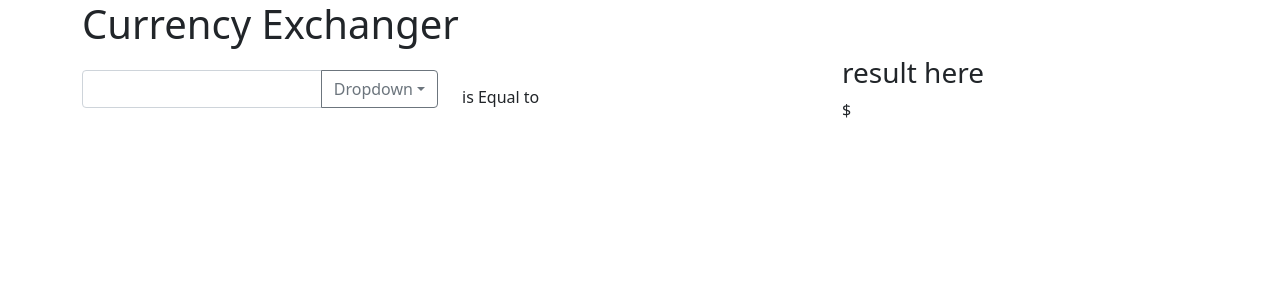
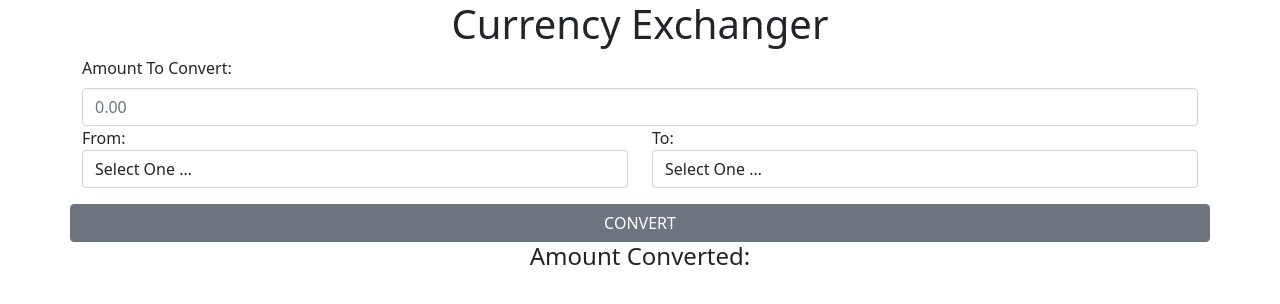
Before and after one commit to edm1001/Currency-Checker, a plain HTML site: page index.html in a window 1280 px wide. Drawn offline with nearby package versions, Linux system fonts and the light colour scheme.

Commit message:
change layout

```diff
--- a/index.html
+++ b/index.html
@@ -9,42 +9,63 @@
 </head>
 <body>
 
-        <div class="container">
+        <div class="text-center">
             <h1 class="">Currency Exchanger</h1>
         </div>
         <div class="container">
+            <div class="form-group">
+                <label class="form-label">
+                Amount To Convert:
+            </label>
+            <input type="text" class="form-control" placeholder="0.00" >
+            <div class="row">
+                <div class="col">
+                    <span>From: </span>
+                    <select class="form-control from">
+                        <option value="">Select One …</option>
+                        <option value="USD">USD</option>
+                        <option value="AED">AED</option>
+                        <option value="ARS">ARS</option>
+                        <option value="AUD">AUD</option>
+                        <option value="BGN">BGN</option>
+                        <option value="BRL">BRL</option>
+                        <option value="BSD">BSD</option>
+                    </select>
+                </div>
+                <div class="col">
+                    <span>To:</span>
+                    <select class="form-control to">
+                        <option value="">Select One …</option>
+                        <option value="USD">USD</option>
+                        <option value="AED">AED</option>
+                        <option value="ARS">ARS</option>
+                        <option value="AUD">AUD</option>
+                        <option value="BGN">BGN</option>
+                        <option value="BRL">BRL</option>
+                        <option value="BSD">BSD</option>
+                    </select>
 
-            <div class="row align-items-center">
-                <div class="col">
-                <div class="input-group mb-3">
-                    <input type="text" class="form-control" aria-label="Text input with dropdown button">
-                    <button class="btn btn-outline-secondary dropdown-toggle" type="button" data-bs-toggle="dropdown" aria-expanded="false">Dropdown</button>
-                    <ul class="dropdown-menu dropdown-menu-end">
-                        <li><a class="dropdown-item" href="#">Dollars ($)</a></li>
-                        <li><a class="dropdown-item" href="#">currency2</a></li>
-                      <li><a class="dropdown-item" href="#">currency3</a></li>
-                    </ul>
-                  </div>
+                </div>
+
+            </div>
+            <div class="row">
+                <button class="btn btn-secondary mt-3"> CONVERT</button>
+            </div>
+            <div class="text-center">
+                <h4>Amount Converted:
+                <span class="converted"> </span>
+            </h4>
             </div>
 
-            <div class="col"> is Equal to</div>
-            <div class="col">
-                <!-- result here -->
-                <div class="result">
-                    <div class="row">
+            </div>
 
-                        <h3>result here </h3>
-                        <p>$</p>
-                    </div>
-                </div>
-            </div>
         </div>
-
-    </div>
 
 
 
-    </div>
+
+
+
 
 <!-- create 2 input menu for values -->
 <!-- [a](b) to [a](b)  -->
```
